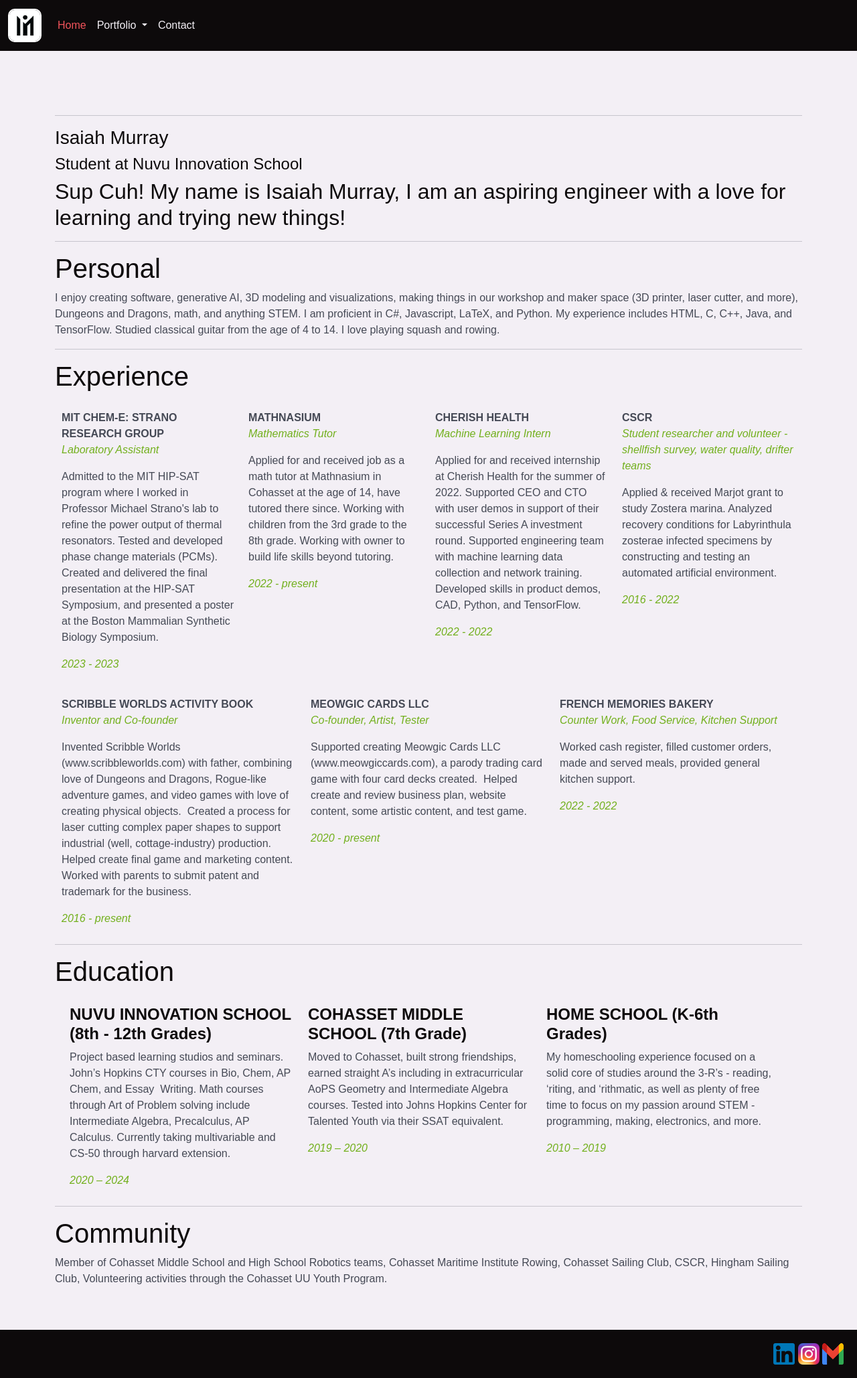
After one commit to LoveAsAConstruct/PortfolioWebsite, a Flask app: page / in a window 1280 px wide. The commit adds this page. Shown: the whole page at 67% size. Run offline with Flask 3, Linux system fonts and the light colour scheme.

Commit message:
homepage and layout init setup for dynamics

```diff
--- /dev/null
+++ b/templates/index.html
@@ -0,0 +1,93 @@
+{% extends "layout.html" %}
+
+{% block title %}
+    Home
+{% endblock %}
+
+{% block main %}
+<div class="container mt-5" style="justify-content: left !important;">
+    <hr>
+    <!-- Intro -->
+    <h3> Isaiah Murray </h3>
+    <h4> Student at Nuvu Innovation School</h4>
+    <h2>Sup Cuh! My name is Isaiah Murray, I am an aspiring engineer with a love for learning and trying new things!</h2>
+    <hr>
+    <h1>Personal</h1>
+    <p>I enjoy creating software, generative AI, 3D modeling and visualizations, making things in our workshop and maker space (3D printer, laser cutter, and more), Dungeons and Dragons, math, and anything STEM. I am proficient in C#, Javascript, LaTeX, and Python. My experience includes HTML, C, C++, Java, and TensorFlow. Studied classical guitar from the age of 4 to 14. I love playing squash and rowing. </p>
+    <hr>
+    <!-- Experience Section Grid -->
+    <h1>Experience</h1>
+    <div class="container">
+        <div class="row mt-3">
+            <div class="col">
+                <strong>MIT CHEM-E: STRANO RESEARCH GROUP</strong>
+                <p><em>Laboratory Assistant</em></p>
+                <p>Admitted to the MIT HIP-SAT program where I worked in Professor Michael Strano's lab to refine the power output of thermal resonators. Tested and developed phase change materials (PCMs). Created and delivered the final presentation at the HIP-SAT Symposium, and presented a poster at the Boston Mammalian Synthetic Biology Symposium. </p>
+                <em>2023 - 2023</em>
+            </div>
+            <div class="col">
+                <strong>MATHNASIUM</strong>
+                <p><em>Mathematics Tutor</em></p>
+                <p>Applied for and received job as a math tutor at Mathnasium in Cohasset at the age of 14, have tutored there since. Working with children from the 3rd grade to the 8th grade. Working with owner to build life skills beyond tutoring.</p>
+                <em>2022 - present</em>
+            </div>
+            <div class="col">
+                <strong>CHERISH HEALTH</strong>
+                <p><em>Machine Learning Intern</em></p>
+                <p>Applied for and received internship at Cherish Health for the summer of 2022. Supported CEO and CTO with user demos in support of their successful Series A investment round. Supported engineering team with machine learning data collection and network training. Developed skills in product demos, CAD, Python, and TensorFlow.</p>
+                <em>2022 - 2022</em>
+            </div>
+            <div class="col">
+                <strong>CSCR</strong>
+                <p><em>Student researcher and volunteer - shellfish survey, water quality, drifter teams</em></p>
+                <p>Applied & received Marjot grant to study Zostera marina. Analyzed recovery conditions for Labyrinthula zosterae infected specimens by constructing and testing an automated artificial environment.</p>
+                <em>2016 - 2022</em>
+            </div>
+        </div>
+        <div class="row mt-3">
+            <div class="col">
+                <strong>SCRIBBLE WORLDS ACTIVITY BOOK</strong>
+                <p><em>Inventor and Co-founder</em></p>
+                <p>Invented Scribble Worlds (www.scribbleworlds.com) with father, combining love of Dungeons and Dragons, Rogue-like adventure games, and video games with love of creating physical objects.  Created a process for laser cutting complex paper shapes to support industrial (well, cottage-industry) production.  Helped create final game and marketing content.  Worked with parents to submit patent and trademark for the business.</p>
+                <em>2016 - present</em>
+            </div>
+            <div class="col">
+                <strong>MEOWGIC CARDS LLC</strong>
+                <p><em>Co-founder, Artist, Tester</em></p>
+                <p>Supported creating Meowgic Cards LLC (www.meowgiccards.com), a parody trading card game with four card decks created.  Helped create and review business plan, website content, some artistic content, and test game.</p>
+                <em>2020 - present</em>
+            </div>
+            <div class="col">
+                <strong>FRENCH MEMORIES BAKERY</strong>
+                <p><em>Counter Work, Food Service, Kitchen Support</em></p>
+                <p>Worked cash register, filled customer orders, made and served meals, provided general kitchen support.</p>
+                <em>2022 - 2022</em>
+            </div>
+        </div>
+    </div>
+    <hr>
+    <!-- Education Section Grid -->
+    <h1>Education</h1>
+    <div class="row container mt-3">
+        <div class="col">
+            <h4><strong>NUVU INNOVATION SCHOOL (8th - 12th Grades)</strong></h4>
+            <p>Project based learning studios and seminars. John’s Hopkins CTY courses in Bio, Chem, AP Chem, and Essay  Writing. Math courses through Art of Problem solving include Intermediate Algebra, Precalculus, AP Calculus. Currently taking multivariable and CS-50 through harvard extension.</p>
+            <em>2020 – 2024</em>
+        </div>
+        <div class="col">
+            <h4><strong>COHASSET MIDDLE SCHOOL (7th Grade) </strong></h4>
+            <p>Moved to Cohasset, built strong friendships, earned straight A’s including in extracurricular AoPS Geometry and Intermediate Algebra courses. Tested into Johns Hopkins Center for Talented Youth via their SSAT equivalent.</p>
+            <em>2019 – 2020</em>
+        </div>
+        <div class="col">
+            <h4><strong>HOME SCHOOL (K-6th Grades)</strong></h4>
+            <p>My homeschooling experience focused on a solid core of studies around the 3-R’s - reading, ‘riting, and ‘rithmatic, as well as plenty of free time to focus on my passion around STEM - programming, making, electronics, and more.  </p>
+            <em>2010 – 2019</em>
+        </div>
+    </div>
+    <hr>
+    <!-- Community Section -->
+    <h1>Community</h1>
+    <p>Member of Cohasset Middle School and High School Robotics teams, Cohasset Maritime Institute Rowing, Cohasset Sailing Club, CSCR, Hingham Sailing Club, Volunteering activities through the Cohasset UU Youth Program.</p>
+</div>
+{% endblock %}
--- a/layout.html
+++ b/templates/layout.html
@@ -1,16 +1,30 @@
 <head>
-    <script src="https://code.jquery.com/jquery-3.3.1.slim.min.js" integrity="sha384-q8i/X+965DzO0rT7abK41JStQIAqVgRVzpbzo5smXKp4YfRvH+8abtTE1Pi6jizo" crossorigin="anonymous"></script>
-    <script src="https://cdn.jsdelivr.net/npm/popper.js@1.14.7/dist/umd/popper.min.js" integrity="sha384-UO2eT0CpHqdSJQ6hJty5KVphtPhzWj9WO1clHTMGa3JDZwrnQq4sF86dIHNDz0W1" crossorigin="anonymous"></script>
+    <meta charset="utf-8">
+    <meta name="viewport" content="initial-scale=1, width=device-width">
+
+    <!-- http://getbootstrap.com/docs/5.1/ -->
     <link crossorigin="anonymous" href="https://cdn.jsdelivr.net/npm/bootstrap@5.1.3/dist/css/bootstrap.min.css" integrity="sha384-1BmE4kWBq78iYhFldvKuhfTAU6auU8tT94WrHftjDbrCEXSU1oBoqyl2QvZ6jIW3" rel="stylesheet">
     <script crossorigin="anonymous" src="https://cdn.jsdelivr.net/npm/bootstrap@5.1.3/dist/js/bootstrap.bundle.min.js" integrity="sha384-ka7Sk0Gln4gmtz2MlQnikT1wXgYsOg+OMhuP+IlRH9sENBO0LRn5q+8nbTov4+1p"></script>
-    <meta charset="utf-8">
-    <meta name="viewport" content="initial-scale=1, width=device-width">
-    <!-- Required meta tags -->
-    <meta charset="utf-8">
-    <meta name="viewport" content="width=device-width, initial-scale=1, shrink-to-fit=no">
-    <link rel="stylesheet" href="styles.css">
-    <!-- Bootstrap CSS -->
-    <title>C$50 Finance: {% block title %}{% endblock %}</title>
+
+    <!-- https://favicon.io/emoji-favicons/money-bag/ -->
+    <link href="/static/images/icon/light-favicon.png" rel="icon">
+    <link href="/static/styles.css" rel="stylesheet">
+    <script>
+        // Function to change the favicon
+        function changeFavicon(faviconURL) {
+            const link = document.querySelector("link[rel='icon']");
+            if (link) {
+                link.href = faviconURL;
+            }
+        }
+
+        // Check if dark mode is enabled
+        if (window.matchMedia && window.matchMedia('(prefers-color-scheme: dark)').matches) {
+            // Change the favicon to the inverted version for dark mode
+            changeFavicon("/static/icon/dark-favicon.png"); // Replace with your inverted favicon URL
+        }
+    </script>
+    <title>Isaiah Murray: {% block title %}{% endblock %}</title>
 </head>
 <body>
     <header>
@@ -20,10 +34,10 @@
                     <span class="navbar-toggler-icon"></span>
                 </button>
                 <div class="collapse navbar-collapse" id="navbarTogglerDemo01">
-                    <a class="navbar-brand" href="/index"><img class="icon-image" src="images/site-logo-light.png"></a>
+                    <a class="navbar-brand" href="/"><img class="icon-image" src="/static/images/icon/dark-icon.png"></a>
                     <ul class="navbar-nav me-auto mb-2 mb-lg-0">
                         <li class="nav-item">
-                            <a class="nav-link active" aria-current="page" href="/index">Home</a>
+                            <a class="nav-link active" aria-current="page" href="/">Home</a>
                         </li>
                         <!-- Dropdown Menu for Projects -->
                         <li class="nav-item dropdown">
@@ -45,20 +59,20 @@
         </nav>
     </header>
 
-    <main class="container-fluid py-5 text-center">
+    <main class="container-fluid py-5">
         {% block main %}{% endblock %}
     </main>
 
     <footer>
         <footer>
             <a href="https://www.linkedin.com/in/isa-murray/" target="_blank">
-                <img class="icon-image" src="/images/174857.png" alt="LinkedIn Icon">
+                <img class="icon-image" src="/static/images/icon/sites/linkedin-icon.png" alt="LinkedIn Icon">
             </a>
             <a href="https://www.instagram.com/isa19837/" target="_blank">
-                <img class="icon-image" src="/images/Instagram_icon.png" alt="Instagram Icon">
+                <img class="icon-image" src="/static/images/icon/sites/Instagram-icon.png" alt="Instagram Icon">
             </a>
             <a href="mailto:isaiah.j.murray@gmail.com" target="_blank">
-                <img class="icon-image" src="/images/gmail.png" alt="Gmail Icon">
+                <img class="icon-image" src="/static/images/icon/sites/gmail-icon.png" alt="Gmail Icon">
             </a>
         </footer>
     </footer>
```
Also changed, not shown: index.html (deleted, +0 -9 lines), static/images/icon/dark-favicon.png (added), static/images/icon/dark-icon.png (added), static/images/icon/light-favicon.png (added), static/images/icon/light-icon.png (added), static/images/icon/sites/Instagram-icon.png (added), static/images/icon/sites/gmail-icon.png (added), static/images/icon/sites/linkedin-icon.png (added), static/styles.css (renamed from styles.css).
